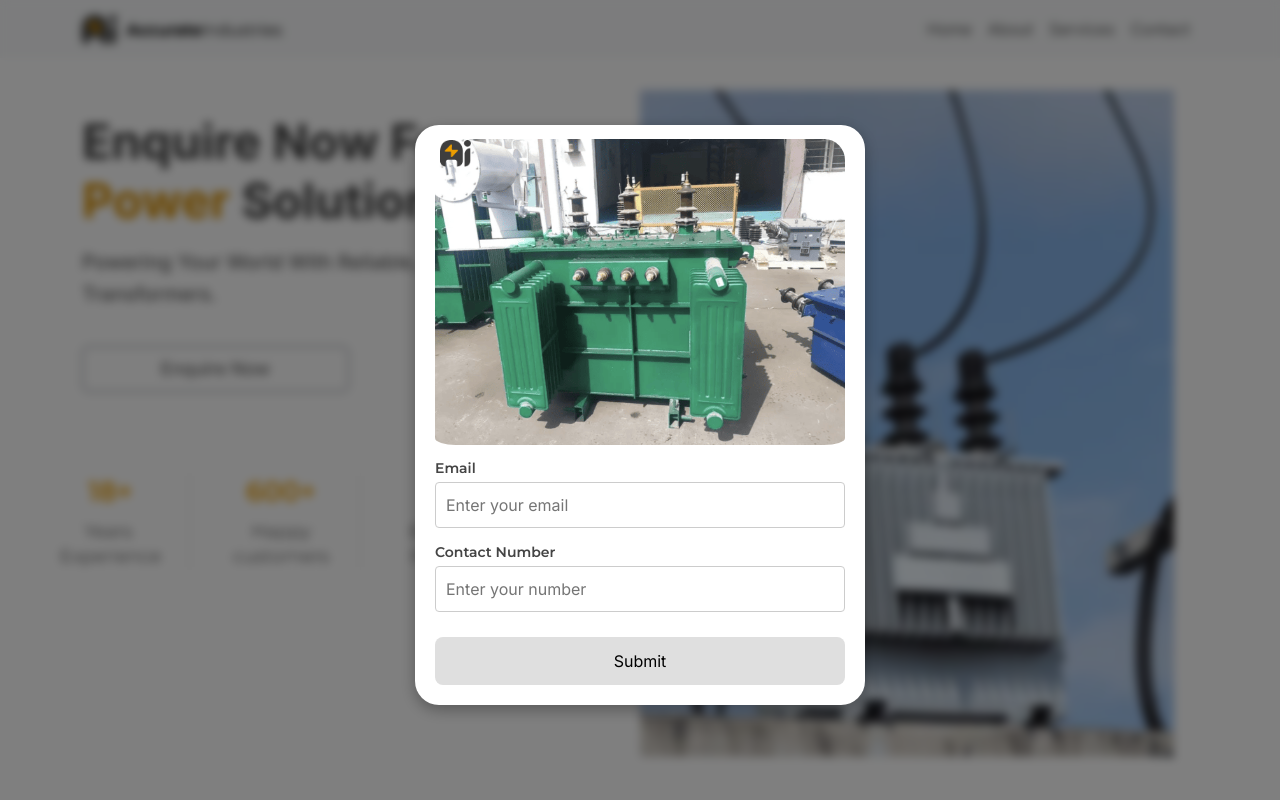
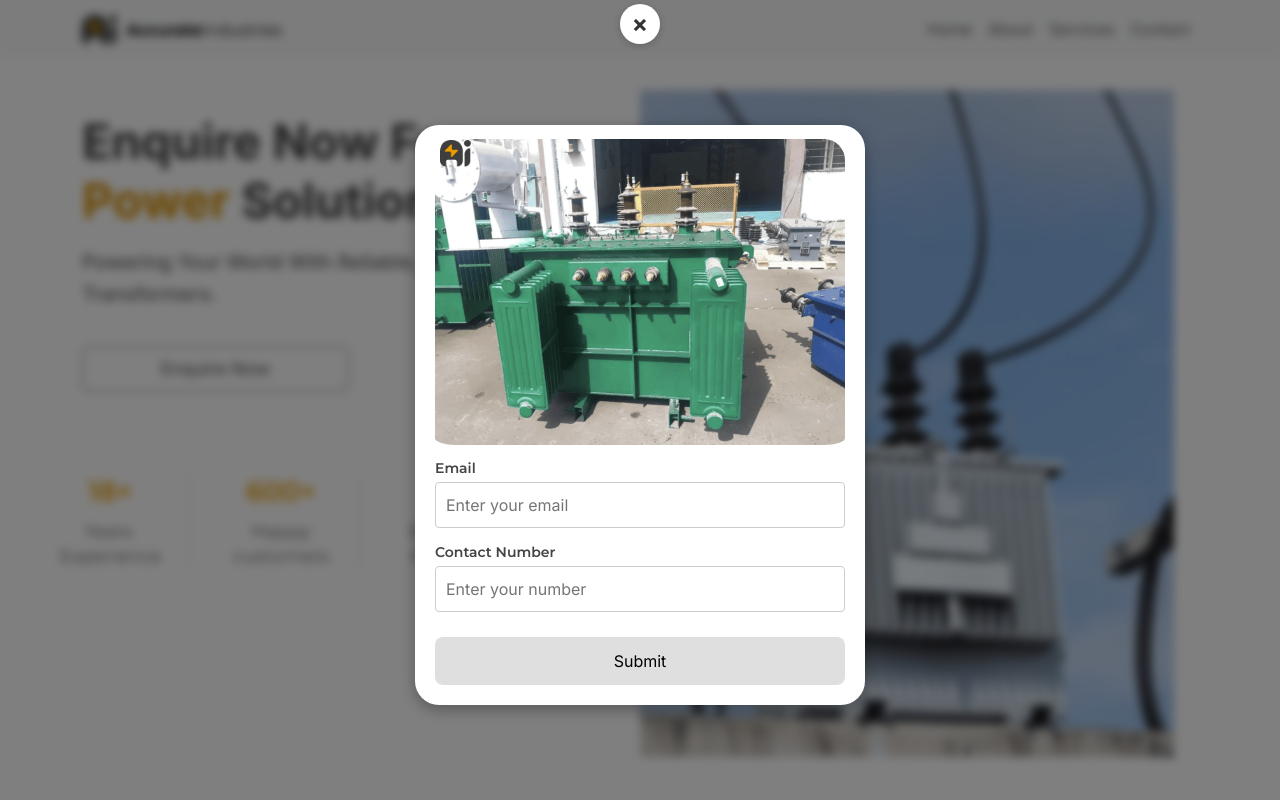
Before and after one commit to nshkarshpandey/Industry_Next, a Next.js app in the folder your-next-app/: page / in a window 1280 px wide. Shown: the top 800 px of the page. Built offline with nearby package versions, Linux system fonts and the light colour scheme.

Commit message:
Popup push-2

```diff
--- a/your-next-app/src/components/popupform.module.css
+++ b/your-next-app/src/components/popupform.module.css
@@ -138,39 +138,3 @@
     font-size: 14px;
     margin-top: 5px;
 }
-
-
-@media (max-width: 600px) {
-    .closeBtnContainer {
-            top: 20%;
-        }
-}
-
-@media only screen and (min-width: 600px) {
-.closeBtnContainer {
-        top: 20%;
-    }
-}
-
-/* Medium devices (landscape tablets, 768px and up) */
-@media only screen and (min-width: 768px) {
-    .closeBtnContainer {
-            top: 20%;
-        }
-}
-
-/* Large devices (laptops/desktops, 992px and up) */
-@media only screen and (min-width: 992px) {
-.closeBtnContainer {
-        top: 4px;
-    }
-
-}
-
-/* Extra large devices (large laptops and desktops, 1200px and up) */
-@media only screen and (min-width: 1200px) {
-    .closeBtnContainer {
-            top: 20%;
-        }
-
-}
```
